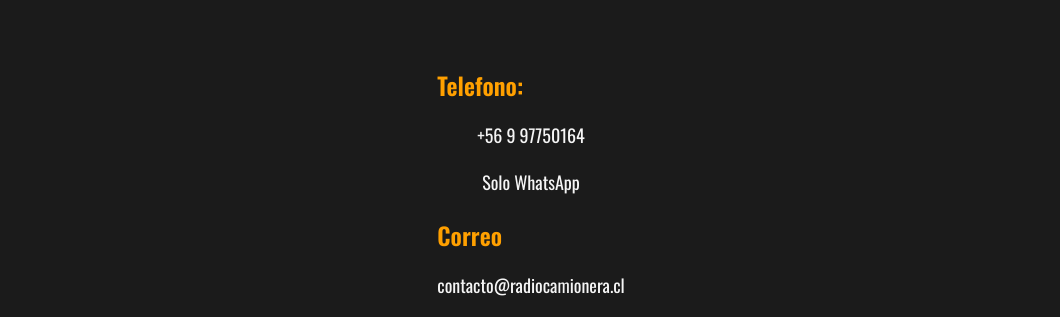
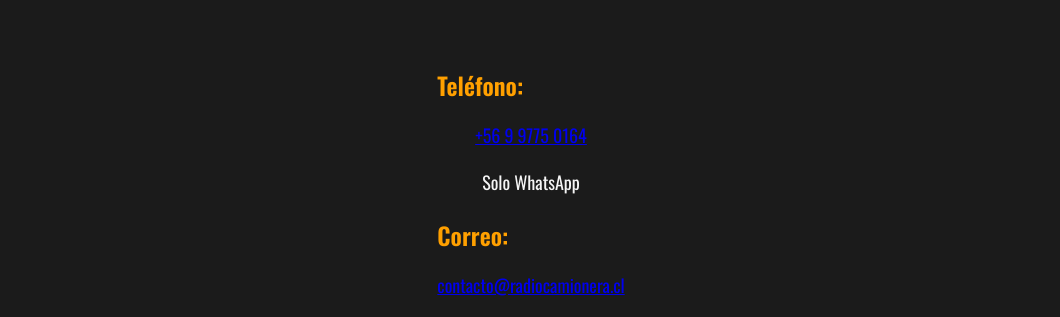
Before and after one commit to saavedracristian1301-byte/radio_camionera, a plain HTML site: page index.html in a window 1280 px wide. Shown: the part 1668-1985 px from the top of the page, without its empty margins (109-1169 px from the left). Drawn offline with nearby package versions, Linux system fonts and the light colour scheme.

Commit message:
Update index.html

```diff
--- a/index.html
+++ b/index.html
@@ -89,16 +89,28 @@ Puede ser escuchada desde cualquier dispositivo conectado a internet, sin necesi
     </section>
 
     <section id="contacto" class="contacto">
-        <div class="sobre-mi-contenido">
-            <div class="texto-sobre-mi">
-        <div class="contacto" href="contacto">
-            <h2>Telefono:</h2>
-            <p>+56 9 97750164 <a href ="https://w.app/tr473c"></a></p>
-            <p>Solo WhatsApp</p>
-            <h2>Correo</h2>
-            <p>contacto@radiocamionera.cl</p>
-        </div>
-    </section>
+  <div class="sobre-mi-contenido">
+    <div class="texto-sobre-mi">
+      <h2>Teléfono:</h2>
+      <p>
+        <a href="https://w.app/tr473c"
+           target="_blank"
+           class="whatsapp-link">
+           +56 9 9775 0164
+        </a>
+      </p>
+      <p>Solo WhatsApp</p>
+
+      <h2>Correo:</h2>
+      <p>
+        <a href="mailto:contacto@radiocamionera.cl" class="correo-link">
+          contacto@radiocamionera.cl
+        </a>
+      </p>
+    </div>
+  </div>
+</section>
+
 
 
     <!-- 🎵 Reproductor de radio flotante -->
```
